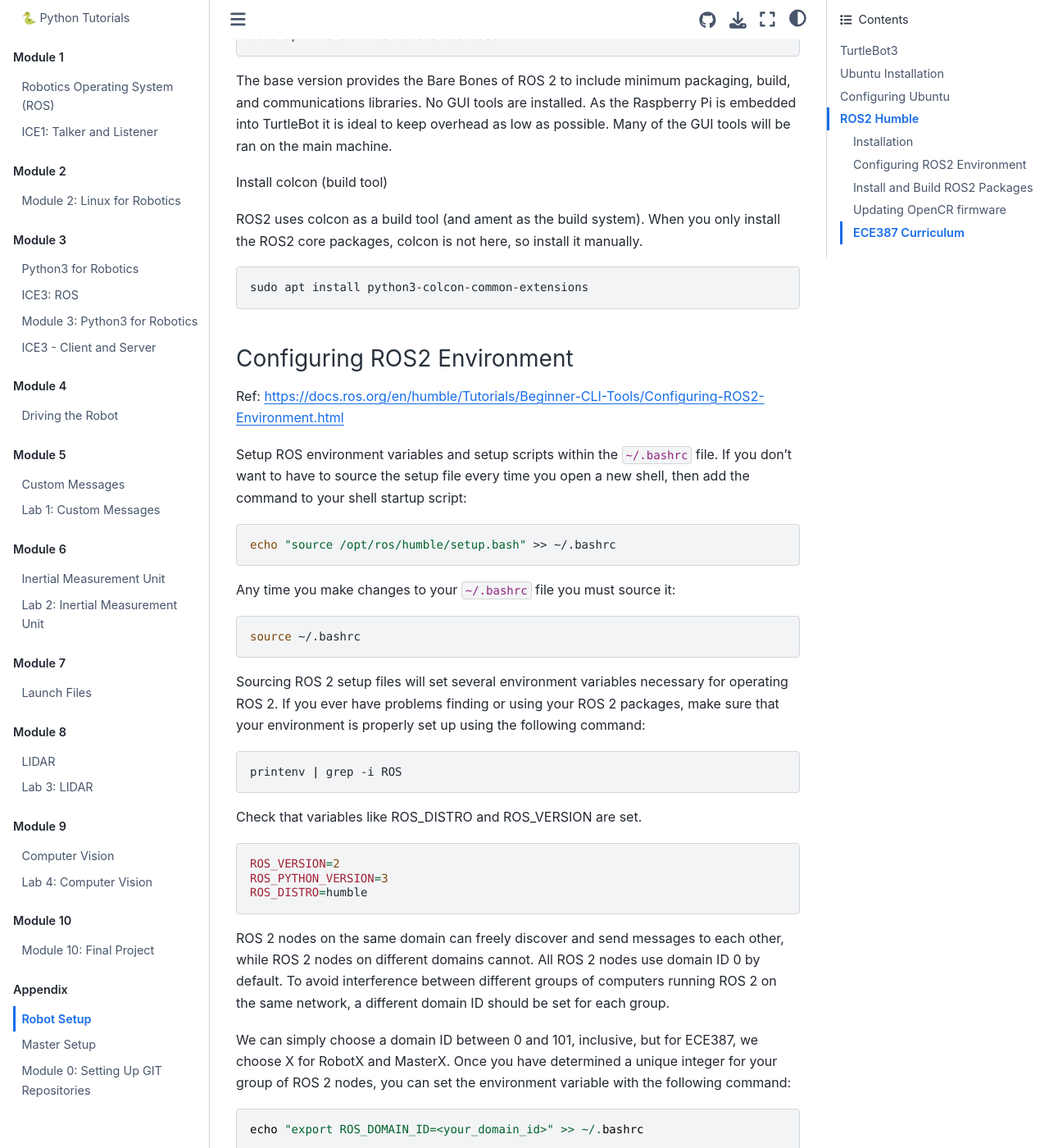
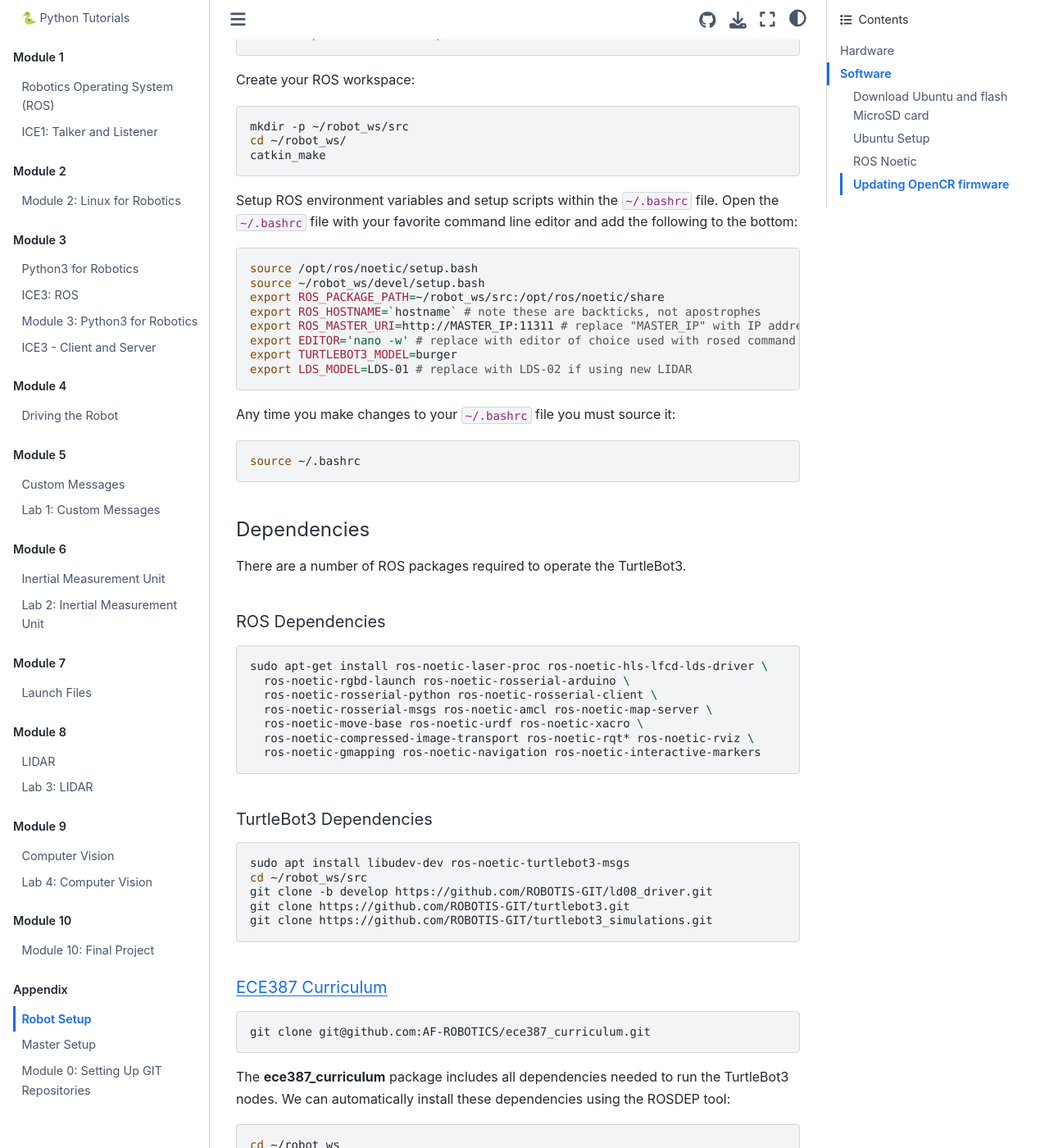
Before and after one commit to stanbaek/ece387_book, a Jupyter Book: the page built from docs/Appendix/RobotSetup.md, in a window 1280 px wide and 1400 px high, scrolled down 15789 px. Shown: the whole window at 82% size. Built offline with Jupyter Book 1.0.4 settings and Sphinx 7.4.7 and the Sphinx Book theme 1.1.4, drawn with Linux system fonts in a browser that asks for light colours; some of the changed text lies outside the part shown.

Commit message:
Changed back to ROS 1

````diff
--- a/docs/Appendix/RobotSetup.md
+++ b/docs/Appendix/RobotSetup.md
@@ -1,23 +1,15 @@
 # Robot Setup
 
-This guide will walk through the steps to install Ubuntu Server 22.04 LTS, ROS2 Humble, and all dependencies on a Raspberry Pi 4B. This Pi is then embedded within the Robotis TurtleBot3 Burger along with a USB camera. The robotics system, TurtleBot3, is utilized in the United States Air Force Academy's Electrical and Computer Engineering department to teach undergraduate students robotics.
+This guide will walk through the steps to install Ubuntu Server 20.04 LTS, ROS Noetic, and all dependencies on a Raspberry Pi 4 B. This Pi is then embedded within the Robotis TurtleBot3 Burger along with a USB Camera. The robotics system, TurtleBot3, is utilized in the United States Air Force Academy's Electrical and Computer Engineering department to teach undergraduate students robotics. You can follow the below steps or a Raspberry Pi image can be provided by emailing Steven Beyer (sbeyer@beyersbots.com). This guide is adapted from the [TurtleBot3 e-Manual](https://emanual.robotis.com/docs/en/platform/turtlebot3/overview/#overview).
 
-This guide is adapted from the [TurtleBot3 e-Manual](https://emanual.robotis.com/docs/en/platform/turtlebot3/overview/#overview).
-
-- Created by Steve Beyer, 2022
-- Updated by Stan Baek, 2023
-
----
-
-
-## TurtleBot3
+## Hardware
 Below is a list of recommended hardware and links. Other off-the-shelf components can replace the ones below.
 
 - [TurtleBot3](https://www.robotis.us/turtlebot-3/)
 - [USB Camera](https://www.adesso.com/product/cybertrack-h4-1080p-hd-usb-webcam-with-built-in-microphone/) (Any USB Cam will work, this is the one we use)
 - 128 GB High Speed MicroSD card
 - Monitor, mouse, and keyboard
-- If using an older version of the TurtleBot3 with a Jetson Nano or Raspberry Pi 3B+ you will need ot purchase a [Raspberry Pi 4 Model B](https://www.canakit.com/raspberry-pi-4-8gb.html) (preferably with 8 GB of RAM))
+- If using an older version of the TurtleBot3 with a Jetson Nano or Raspberry Pi 3 B+ you will need to purchase a [Raspberry Pi 4 Model B](https://www.canakit.com/raspberry-pi-4-8gb.html) (preferably with 8 GB of RAM))
 
 
 ### Hardware Assembly
@@ -34,6 +26,7 @@
 :align: center
 ```
 
+
 ### Camera
 After installing the Raspberry pi level of the TurtleBot3 you need to install the USB Camera Mount prior to finishing the robot build. The mount used in this course can be found in the [curriculum material](../stl/burger_usbcam_mount.stl) and is installed on two of the front standoffs on the TurtleBot3.
 
@@ -42,29 +35,26 @@
 :align: center
 ```
 
-## Ubuntu Installation
 
+## Software
 ### Download Ubuntu and flash MicroSD card
-There are multiple ways to download and install Ubuntu 22.04 to a MicroSD card, but the Raspberry Pi Imager is one of the easiest. Instructions for installing the imager on your operating system can be found on the [Raspberry Pi OS software page](https://www.raspberrypi.com/software/).
+There are multiple ways to download and install Ubuntu 20 to a MicroSD card, but the Raspberry Pi Imager is one of the easiest. Instructions for installing the imager on your operating system can be found on the [Raspberry Pi OS software page](https://www.raspberrypi.com/software/).
 
 Once installed, start the imager and select the "CHOOSE OS" button.
-
 ```{image} ./Figures/installer1.png
 :width: 480
 :align: center
 ```
 <br>
+
 Scroll down the menu and select "Other general purpose OS".
-
 <br>
 
 ```{image} ./Figures/installer2.png
 :width: 480
 :align: center
 ```
-
 <br>
-
 Next, select "Ubuntu".
 
 ```{image} ./Figures/installer3.png
@@ -93,14 +83,14 @@
 Once complete you should have an Ubuntu SD card! Ensure your Raspberry Pi is powered off, connected to a monitor, keyboard, and mouse, and insert the SD card.
 
 
-## Configuring Ubuntu
-
-### Login and changing password
+### Ubuntu Setup
+#### Login and changing password
 Once Ubuntu boots up you will be prompted to enter the login and password. It may take a few minutes on first boot to configure the default username and password, so if login fails, try again after a few minutes. The default username is **ubuntu** and password is **ubuntu**.
 
 On first login, you will be prompted to change the password. Enter the current password, **ubuntu**, and then enter a new password twice.
 
-### Changing username (optional)
+
+#### Changing username (optional)
 I like to change the username to "pi" so I remember that this machine is a Raspberry Pi. This is optional and you can change the username to anything you like.
 
 First, add a *temp* user:
@@ -123,44 +113,44 @@
 
 Change the *ubuntu* username to the new username:
 
-```console
+```bash
 sudo usermod -l newUsername ubuntu
 sudo usermod -d /home/newHomeDir -m newUsername
 ```
 
 For example:
-```shell
+```bash
 sudo usermod -l pi ubuntu
-sudo usermod -d /home/pi -m pi
+sudo suermod -d /home/pi -m pi
 ```
 
 Log out of *temp* user and log in with new username and password (the password is still the same as the password you set for the *ubuntu* user).
 
 Delete the *temp* user:
-```shell
+```bash
 sudo deluser temp
 sudo rm -r /home/temp
 ```
 
 Now at the terminal prompt you should see `pi@ubuntu:` and if you type `pwd` you should see `/home/pi` (with `pi` replaced with the username you chose).
 
-
-### Change hostname
+#### Change hostname
 If you have multiple robots on your network it is good to give each a unique hostname. We number each robot from 0-n and each robot has a corresponding hostname (e.g., robot0).
 
 Change the hostname with the command line editor of your choice.
 ```bash
-sudo hostnamectl set-hostname robot0
+sudo nano /etc/hostname
 ```
 
 Replace `ubuntu` with the hostname of choice, such as robot0. Save and exit.
 
 The new hostname will not take effect until reboot. Don't reboot yet, though! We have a couple more things to accomplish before reboot.
 
-### Set up Wi-Fi
+
+#### Set up Wi-Fi
 Until a desktop GUI is installed we have to work with the command line to set up the Wi-Fi. This is the most reliable method I have found and we will delete these changes once a GUI is installed.
 
-First, determine the name of your Wi-Fi network adapter by typing `ip link` (for the Raspberry Pi version of Ubuntu Server 20.04 LTS it is typically **`wlan0`**).
+First, determine the name of your Wi-Fi network adapter by typing `ip link` (for the Raspberry Pi version of Ubuntu Server 20.04 LTS it is typically `wlan0`).
 
 ```bash
 pi@ubuntu:~$ ip link
@@ -179,8 +169,6 @@
 ```
 
 Edit the file so it looks like the below (use spaces and not tabs) replacing **wlan0** with your wireless network interface and using your SSID and password:
-
-Save and exit.
 
 ```
 # This file is generated from information provided by the datasource.  Changes
@@ -210,7 +199,6 @@
 ```
 
 Alternatively, you can reboot your system and the changes will be automatically applied once the system boots.
-
 
 **Optional:** It may be beneficial to setup a static IP address. To do this you need to determine your subnet and gateway.
 
@@ -222,6 +210,7 @@
 ```
 
 Set static IP within subnet range:
+
 ```
 # This file is generated from information provided by the datasource.  Changes
 # to it will not persist across an instance reboot.  To disable cloud-init's
@@ -250,7 +239,8 @@
              optional: true
 ```
 
-### Disable Automatic Updates
+
+#### Disable Automatic Updates
 Ubuntu will attempt to apply system updates in the background. This has caused issues in the past with ROS dependencies and keys. Disabling automatic updates allows you to control when Ubuntu installs updates. While this is not a good habit for general computer security, it is fine for this application of an embedded robotics system. Ensure you periodically update and upgrade your system.
 
 Open the auto updater configuration file using sudoedit:
@@ -287,23 +277,25 @@
 $ reboot
 ```
 
-### Enable SSH and generate new keys
+
+#### Enable SSH and generate new keys
 ```bash
 sudo ssh-keygen -A
 sudo systemctl start ssh
 ```
 
+
 #### Add Swap Space (optional)
 The Raspberry Pi 4 B used in our course has 8 GB of RAM. Swap Space might not be necessary, but with a larger SD card it is beneficial.
 
 You can check that there is no active swap using the free utility:
-
 ```bash
 pi@ubuntu:~$ free -h
                total        used        free      shared  buff/cache   available
 Mem:           7.6Gi       201Mi       7.1Gi       3.0Mi       328Mi       7.3Gi
 Swap:             0B          0B          0B
 ```
+
 
 The **fallocate** program can be used to create a swap:
 
@@ -312,7 +304,6 @@
 ```
 
 If it was created correctly, you should see the below:
-
 ```bash
 pi@ubuntu:~$ ls -lh /swapfile
 -rw------- 1 root root 2.0G Aug 19 17:30 /swapfile
@@ -323,6 +314,7 @@
 ```bash
 sudo chmod 600 /swapfile
 ```
+
 
 Verify the permissions by typing the following:
 
@@ -355,8 +347,7 @@
 ```
 
 This swap will only last until reboot, so to make it permanent at it to the `fstab` file:
-
-```shell
+```bash
 echo '/swapfile none swap sw 0 0' | sudo tee -a /etc/fstab
 ```
 
@@ -365,6 +356,7 @@
 ```shell
 sudo reboot
 ```
+
 
 #### Verify changes
 After reboot and you log in your new hostname should be listed at the terminal (e.g., `pi@robot0`). Additionally, you should be connected to Wi-Fi and have an IP Address. You can confirm by typing the following and observing the IP address in the output:
@@ -390,20 +382,23 @@
 Swap:          2.0Gi          0B       2.0Gi
 ```
 
-### Update and Upgrade
+
+#### Update and Upgrade
 Since we turned off automatic updates, you should periodically update and upgrade. You can use this single command to accomplish both while accepting all upgrades:
 
 ```bash
 sudo apt update && sudo apt -y upgrade
 ```
 
-### Install Ubuntu Desktop (optional)
-A desktop GUI is **not** necessary for a remote machine like TurtleBot3 and will take up about 1.4 GB of RAM to run. If GUI is neccessary, the following will install the environment while confirming the installation:
+#### Install Ubuntu Desktop (optional)
+A desktop GUI is not necessary for a remote machine like the USAFABot and will take up about 1.4 GB of RAM to run. I include directions for installing the Ubuntu GNOME 3 desktop environment for completeness and flexibility. The following will install the environment while confirming the installation:
 
 ```bash
 sudo apt -y install ubuntu-desktop
 ```
 
+
+#### Network Settings
 If you do install the Ubuntu Desktop and want to use the GUI to setup the Wi-Fi network then you need to remove the settings included in the `/etc/netplan/50-cloud-init.yaml` file. It should look like the original file when complete:
 
 ```
@@ -424,11 +419,10 @@
              optional: true
 ```
 
+You can now use the GUI interface in the top right of the screen to set up a Wi-Fi connection.
 
 
-You can now use the GUI interface in the top right of the screen to set up a Wi-Fi connection.
-
-### Setup GitHub SSH Keys
+#### Setup GitHub SSH Keys
 The following assumes you already have a GitHub account.
 
 Create SSH keys to use with your GitHub account by typing the following using the same email as you GitHub login:
@@ -461,8 +455,6 @@
 
 In the upper-right corner of any page, click your profile photo, then click **Settings**:
 
-<br>
-
 ```{image} ./Figures/ssh1.png
 :width: 240
 :align: center
@@ -488,6 +480,7 @@
 ```
 <br>
 
+
 In the `Title` field, add a descriptive label for the new key, such as "robot0".
 
 Paste your key into the `Key` field (contents of the `.pub` file).
@@ -495,80 +488,77 @@
 Click **Add SSH key**.
 
 
-### Update Alternatives
-Python3 is installed in Ubuntu 22.04 by default. Some ROS packages utilize the "python" command instead of "python3" so we need to create a new executable, "/usr/bin/python" that will call the Python3 (basically use the command "python" to call Python3):
+#### Update Alternatives
+Python3 is installed in Ubuntu20 by default. Some ROS packages utilize the "python" command instead of "python3" so we need to create a new executable, "/usr/bin/python" that will call the Python3 (basically use the command "python" to call Python3):
 
 ```bash
 sudo update-alternatives --install /usr/bin/python python /usr/bin/python3 10
 ```
 
 
-## ROS2 Humble
-At this point, the Ubuntu environment is setup. Now we will setup the ROS requirements for the TurtleBot3. All of these instructions are adapted from the [ROS2 Documentation](https://docs.ros.org/en/humble/Installation/Ubuntu-Install-Debians.html) and [The Robotics Back-End](https://roboticsbackend.com/install-ros2-on-raspberry-pi/)
-. ROS 2 Humble is the latest version of ROS 2 that supports Ubuntu 22.04.
+### ROS Noetic
+At this point, the Ubuntu environment is setup. Now we will setup the ROS requirements for the TurtleBot3. All of these instructions are adapted from the [ROS wiki](http://wiki.ros.org/noetic/Installation/Ubuntu). ROS Noetic is the latest version of ROS 1 that supports Ubuntu Focal.
 
-### Installation
+#### Installation
+Accept software from packages.ros.org:
 
-Make sure you have a locale which supports UTF-8.
-
-```shell
-locale  # check for UTF-8
-
-sudo apt update && sudo apt install locales
-sudo locale-gen en_US en_US.UTF-8
-sudo update-locale LC_ALL=en_US.UTF-8 LANG=en_US.UTF-8
-export LANG=en_US.UTF-8
-
-locale  # verify settings
-```
-
-First ensure that the Ubuntu Universe repository is enabled.
-```shell
-sudo apt install software-properties-common
-sudo add-apt-repository universe
+```bash
+sudo sh -c 'echo "deb http://packages.ros.org/ros/ubuntu $(lsb_release -sc) main" > /etc/apt/sources.list.d/ros-latest.list'
 ```
 
 Set up keys:
 
-```shell
-sudo apt update && sudo apt install curl -y
-sudo curl -sSL https://raw.githubusercontent.com/ros/rosdistro/master/ros.key -o /usr/share/keyrings/ros-archive-keyring.gpg
+```bash
+sudo apt install curl # if you haven't already installed curl
+curl -s https://raw.githubusercontent.com/ros/rosdistro/master/ros.asc | sudo apt-key add -
 ```
 
-Then add the repository to your sources list.
-
-```bash
-echo "deb [arch=$(dpkg --print-architecture) signed-by=/usr/share/keyrings/ros-archive-keyring.gpg] http://packages.ros.org/ros2/ubuntu $(. /etc/os-release && echo $UBUNTU_CODENAME) main" | sudo tee /etc/apt/sources.list.d/ros2.list > /dev/null
-
-```
-
-Install ROS 2 Humble:
+Install ROS Noetic:
 
 ```bash
 sudo apt update
-sudo apt upgrade
-sudo apt install ros-humble-ros-base
+sudo apt -y install ros-noetic-ros-base
 ```
 
-The base version provides the Bare Bones of ROS 2 to include minimum packaging, build, and communications libraries. No GUI tools are installed. As the Raspberry Pi is embedded into TurtleBot it is ideal to keep overhead as low as possible. Many of the GUI tools will be ran on the main machine.
+The base version provides the Bare Bones of ROS to include minimum packaging, build, and communications libraries. No GUI tools are installed. As the Raspberry Pi is embedded into the USAFABot it is ideal to keep overhead as low as possible. Many of the GUI tools will be ran on the main machine.
 
-Install colcon (build tool)
-
-ROS2 uses colcon as a build tool (and ament as the build system). When you only install the ROS2 core packages, colcon is not here, so install it manually.
+Install ROS dependencies for building packages:
 
 ```bash
-sudo apt install python3-colcon-common-extensions
+sudo apt install python3-rosdep python3-rosinstall python3-rosinstall-generator python3-wstool python3-pip build-essential
 ```
 
-### Configuring ROS2 Environment
-
-Ref: https://docs.ros.org/en/humble/Tutorials/Beginner-CLI-Tools/Configuring-ROS2-Environment.html
-
-
-Setup ROS environment variables and setup scripts within the `~/.bashrc` file. If you don’t want to have to source the setup file every time you open a new shell, then add the command to your shell startup script:
+Initialize rosdep
 
 ```bash
-echo "source /opt/ros/humble/setup.bash" >> ~/.bashrc
+sudo rosdep init
+rosdep update
+```
+
+Source the ROS setup file:
+```bash
+source /opt/ros/noetic/setup.bash
+```
+
+Create your ROS workspace:
+
+```bash
+mkdir -p ~/robot_ws/src
+cd ~/robot_ws/
+catkin_make
+```
+
+Setup ROS environment variables and setup scripts within the `~/.bashrc` file. Open the `~/.bashrc` file with your favorite command line editor and add the following to the bottom:
+
+```bash
+source /opt/ros/noetic/setup.bash
+source ~/robot_ws/devel/setup.bash
+export ROS_PACKAGE_PATH=~/robot_ws/src:/opt/ros/noetic/share
+export ROS_HOSTNAME=`hostname` # note these are backticks, not apostrophes
+export ROS_MASTER_URI=http://MASTER_IP:11311 # replace "MASTER_IP" with IP address/hostname of your master
+export EDITOR='nano -w' # replace with editor of choice used with rosed command
+export TURTLEBOT3_MODEL=burger
+export LDS_MODEL=LDS-01 # replace with LDS-02 if using new LIDAR
 ```
 
 Any time you make changes to your `~/.bashrc` file you must source it:
@@ -577,141 +567,31 @@
 source ~/.bashrc
 ```
 
-Sourcing ROS 2 setup files will set several environment variables necessary for operating ROS 2. If you ever have problems finding or using your ROS 2 packages, make sure that your environment is properly set up using the following command:
 
-```shell
-printenv | grep -i ROS
+#### Dependencies
+There are a number of ROS packages required to operate the TurtleBot3.
+
+##### ROS Dependencies
+```bash
+sudo apt-get install ros-noetic-laser-proc ros-noetic-hls-lfcd-lds-driver \
+  ros-noetic-rgbd-launch ros-noetic-rosserial-arduino \
+  ros-noetic-rosserial-python ros-noetic-rosserial-client \
+  ros-noetic-rosserial-msgs ros-noetic-amcl ros-noetic-map-server \
+  ros-noetic-move-base ros-noetic-urdf ros-noetic-xacro \
+  ros-noetic-compressed-image-transport ros-noetic-rqt* ros-noetic-rviz \
+  ros-noetic-gmapping ros-noetic-navigation ros-noetic-interactive-markers
+
+```
+##### TurtleBot3 Dependencies
+```bash
+sudo apt install libudev-dev ros-noetic-turtlebot3-msgs
+cd ~/robot_ws/src
+git clone -b develop https://github.com/ROBOTIS-GIT/ld08_driver.git
+git clone https://github.com/ROBOTIS-GIT/turtlebot3.git
+git clone https://github.com/ROBOTIS-GIT/turtlebot3_simulations.git
 ```
 
-Check that variables like ROS_DISTRO and ROS_VERSION are set.
-
-```shell
-ROS_VERSION=2
-ROS_PYTHON_VERSION=3
-ROS_DISTRO=humble
-```
-
-ROS 2 nodes on the same domain can freely discover and send messages to each other, while ROS 2 nodes on different domains cannot. All ROS 2 nodes use domain ID 0 by default. To avoid interference between different groups of computers running ROS 2 on the same network, a different domain ID should be set for each group.
-
-We can simply choose a domain ID between 0 and 101, inclusive, but for ECE387, we choose X for RobotX and MasterX. Once you have determined a unique integer for your group of ROS 2 nodes, you can set the environment variable with the following command:
-
-```
-echo "export ROS_DOMAIN_ID=<your_domain_id>" >> ~/.bashrc
-```
-
-### Install and Build ROS2 Packages
-
-```
-sudo apt install python3-argcomplete python3-colcon-common-extensions libboost-system-dev build-essential
-sudo apt install ros-humble-hls-lfcd-lds-driver
-sudo apt install ros-humble-turtlebot3-msgs
-sudo apt install ros-humble-dynamixel-sdk
-sudo apt install libudev-dev
-mkdir -p ~/turtlebot3_ws/src && cd ~/turtlebot3_ws/src
-git clone -b humble-devel https://github.com/ROBOTIS-GIT/turtlebot3.git
-git clone -b ros2-devel https://github.com/ROBOTIS-GIT/ld08_driver.git
-cd ~/turtlebot3_ws/src/turtlebot3
-rm -r turtlebot3_cartographer turtlebot3_navigation2
-cd ~/turtlebot3_ws/
-colcon build --symlink-install --parallel-workers 1
-source ~/turtlebot3_ws/install/setup.bash
-source ~/.bashrc
-```
-
-
-USB Port Setting for OpenCR
-```
-sudo cp `ros2 pkg prefix turtlebot3_bringup`/share/turtlebot3_bringup/script/99-turtlebot3-cdc.rules /etc/udev/rules.d/
-sudo udevadm control --reload-rules
-sudo udevadm trigger
-```
-
-LDS Configuration: The TurtleBot3 LDS has been updated to LDS-02 since 2022.
-For the Turtlebots we have purchased after 2022, use LDS-02 for the LDS_MODEL.
-
-```{image} ./Figures/lds_small.png
-:width: 420
-:align: center
-```
-
-<br>
-
-```
-echo 'export LDS_MODEL=LDS-02' >> ~/.bashrc
-echo 'export TURTLEBOT3_MODEL=burger' >> ~/.bashrc
-```
-
-### [Updating OpenCR firmware](https://emanual.robotis.com/docs/en/platform/turtlebot3/opencr_setup/#opencr-setup)
-
-The last step is updating the firmware for the OpenCR controller board.
-
-Install required packages on the Raspberry Pi
-
-```bash
-sudo dpkg --add-architecture armhf
-sudo apt update
-sudo apt install libc6:armhf
-```
-
-Reboot the Raspberry Pi
-```bash
-sudo reboot
-```
-
-Setup the OpenCR model name:
-```bash
-export OPENCR_PORT=/dev/ttyACM0
-export OPENCR_MODEL=burger
-rm -rf ./opencr_update.tar.bz2
-```
-
-Download the firmware and loader, then extract the file:
-```bash
-wget https://github.com/ROBOTIS-GIT/OpenCR-Binaries/raw/master/turtlebot3/ROS2/latest/opencr_update.tar.bz2
-```
-
-Upload firmware to the OpenCR:
-```bash
-cd ~/opencr_update
-./update.sh $OPENCR_PORT $OPENCR_MODEL.opencr
-```
-
-A successful firmware upload for TurtleBot3 Burger will look like:
-
-```bash
-pi@robot99: ~/Downloads/opencr_update
-$ ./update.sh $OPENCR_PORT $OPENCR_MODEL.opencr
-aarch64
-arm
-OpenCR Update Start..
-opencr_ld_shell ver 1.0.0
-opencr_ld_main
-[  ] file name          : burger.opencr
-[  ] file size          : 136 KB
-[  ] fw_name            : burger
-[  ] fw_ver             : V230127R1
-[OK] Open port          : /dev/ttyACM0
-[  ]
-[  ] Board Name         : OpenCR R1.0
-[  ] Board Ver          : 0x17020800
-[  ] Board Rev          : 0x00000000
-[OK] flash_erase        : 0.95s
-[OK] flash_write        : 1.31s
-[OK] CRC Check          : D92222 D92222 , 0.004000 sec
-[OK] Download
-[OK] jump_to_fw
-```
-
-
-
-
-
-
-If not successful, attempt the debug methods in the [OpenCR Setup](https://emanual.robotis.com/docs/en/platform/turtlebot3/opencr_setup/#opencr-setup) guide.
-<!-- #endregion -->
-
-
-### [ECE387 Curriculum](https://github.com/AF-ROBOTICS/ece387_curriculum)
+##### [ECE387 Curriculum](https://github.com/AF-ROBOTICS/ece387_curriculum)
 ```bash
 git clone git@github.com:AF-ROBOTICS/ece387_curriculum.git
 ```
@@ -742,3 +622,38 @@
 
 > 📝️ **Note:** the "dlib" package will take quite a while to install.
 <!-- #endregion -->
+
+<!-- #region -->
+### [Updating OpenCR firmware](https://emanual.robotis.com/docs/en/platform/turtlebot3/opencr_setup/#opencr-setup)
+The last step is updating the firmware for the OpenCR controller board.
+
+Install required packages on the Raspberry Pi
+```bash
+sudo dpkg --add-architecture armhf
+sudo apt-get update
+sudo apt-get install libc6:armhf
+```
+
+Setup the OpenCR model name:
+```bash
+export OPENCR_PORT=/dev/ttyACM0
+export OPENCR_MODEL=burger_noetic
+rm -rf ./opencr_update.tar.bz2
+```
+
+Download the firmware and loader, then extract the file:
+```bash
+wget https://github.com/ROBOTIS-GIT/OpenCR-Binaries/raw/master/turtlebot3/ROS1/latest/opencr_update.tar.bz2
+tar -xvf opencr_update.tar.bz2
+```
+
+Upload firmware to the OpenCR:
+```bash
+cd ./opencr_update
+./update.sh $OPENCR_PORT $OPENCR_MODEL.opencr
+```
+
+A successful firmware upload for TurtleBot3 Burger will look like:
+![lobo](Figures/firmware.png)
+
+If not successful, attempt the debug methods in the [OpenCR Setup](https://emanual.robotis.com/docs/en/platform/turtlebot3/opencr_setup/#opencr-setup) guide.
````
Also changed, not shown: other parts of docs/Appendix/RobotSetup.md (+1 -0 lines).
